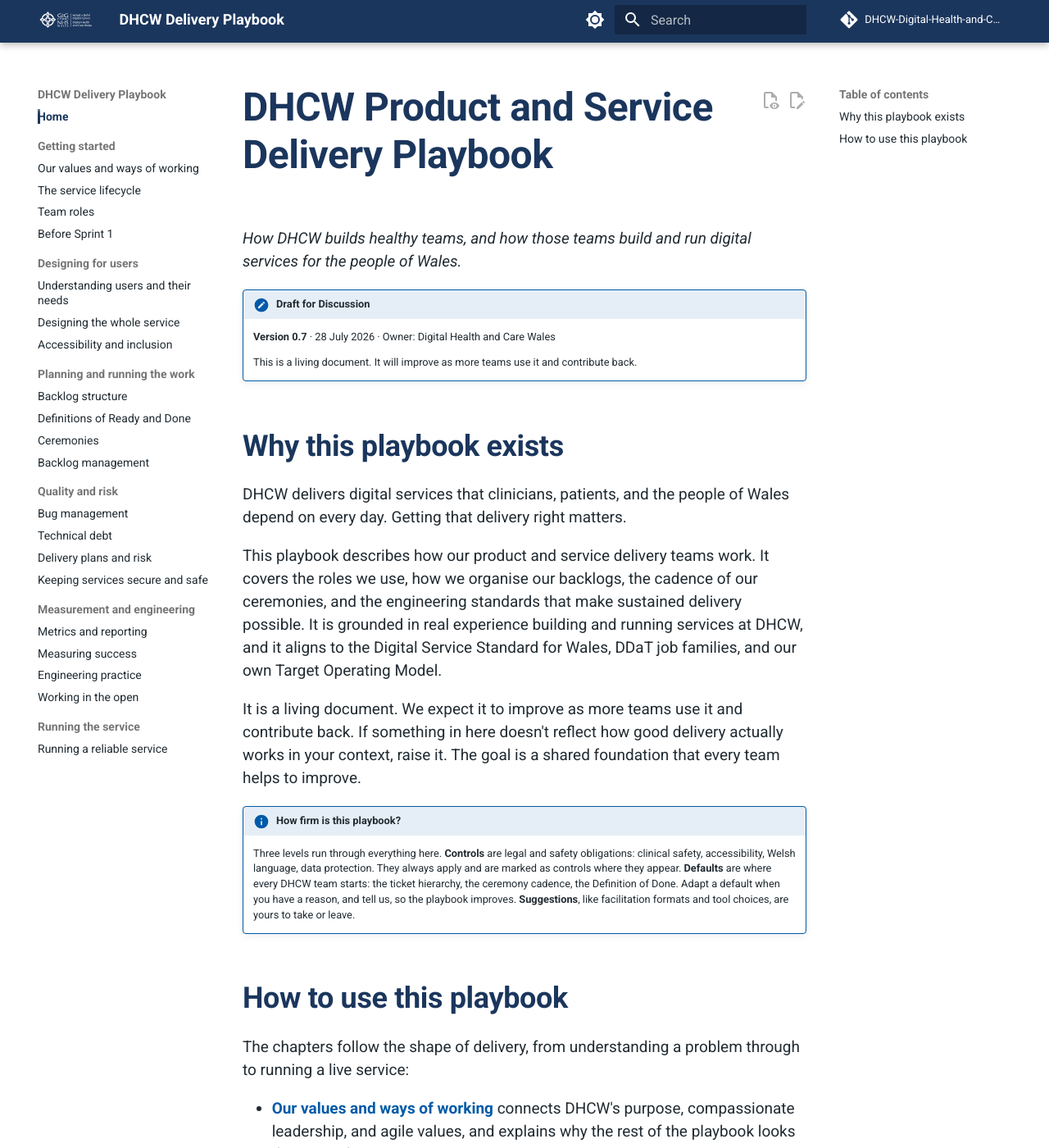
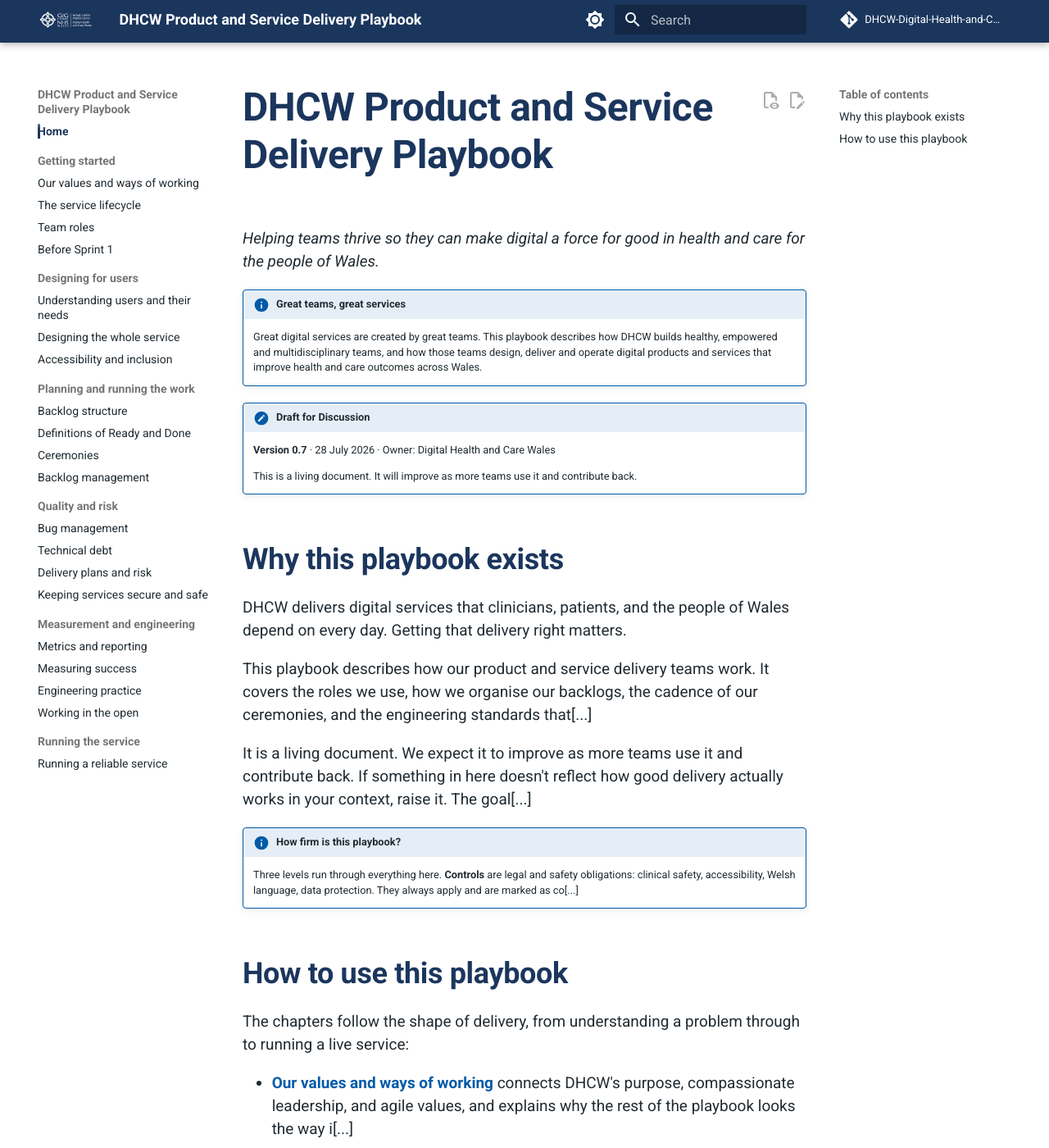
Before and after one commit to DHCW-Digital-Health-and-Care-Wales/dhcw-delivery-playbook, an MkDocs documentation site: the page built from docs/index.md, in a window 1280 px wide and 1400 px high. Shown: the whole window at 82% size. Built offline with MkDocs 1.6.1 and Material for MkDocs 9.7.7, drawn with Linux system fonts in a browser that asks for light colours; comment, search, counter and statistics services are not loaded; some of the changed text lies outside the part shown.

Commit message:
Update opening strap line, add info callout, and update site title

```diff
--- a/docs/index.md
+++ b/docs/index.md
@@ -1,6 +1,9 @@
 # DHCW Product and Service Delivery Playbook
 
-*How DHCW builds healthy teams, and how those teams build and run digital services for the people of Wales.*
+*Helping teams thrive so they can make digital a force for good in health and care for the people of Wales.*
+
+!!! info "Great teams, great services"
+    Great digital services are created by great teams. This playbook describes how DHCW builds healthy, empowered and multidisciplinary teams, and how those teams design, deliver and operate digital products and services that improve health and care outcomes across Wales.
 
 !!! note "Draft for Discussion"
     **Version 0.7** &middot; 28 July 2026 &middot; Owner: Digital Health and Care Wales
@@ -11,26 +14,26 @@
 
 DHCW delivers digital services that clinicians, patients, and the people of Wales depend on every day. Getting that delivery right matters.
 
-This playbook describes how our product and service delivery teams work. It covers the roles we use, how we organise our backlogs, the cadence of our ceremonies, and the engineering standards that make sustained delivery possible. It is grounded in real experience building and running services at DHCW, and it aligns to the Digital Service Standard for Wales, DDaT job families, and our own Target Operating Model.
+This playbook describes how our product and service delivery teams work. It covers the roles we use, how we organise our backlogs, the cadence of our ceremonies, and the engineering standards that[...]
 
-It is a living document. We expect it to improve as more teams use it and contribute back. If something in here doesn't reflect how good delivery actually works in your context, raise it. The goal is a shared foundation that every team helps to improve.
+It is a living document. We expect it to improve as more teams use it and contribute back. If something in here doesn't reflect how good delivery actually works in your context, raise it. The goal[...]
 
 !!! info "How firm is this playbook?"
-    Three levels run through everything here. **Controls** are legal and safety obligations: clinical safety, accessibility, Welsh language, data protection. They always apply and are marked as controls where they appear. **Defaults** are where every DHCW team starts: the ticket hierarchy, the ceremony cadence, the Definition of Done. Adapt a default when you have a reason, and tell us, so the playbook improves. **Suggestions**, like facilitation formats and tool choices, are yours to take or leave.
+    Three levels run through everything here. **Controls** are legal and safety obligations: clinical safety, accessibility, Welsh language, data protection. They always apply and are marked as co[...]
 
 ## How to use this playbook
 
 The chapters follow the shape of delivery, from understanding a problem through to running a live service:
 
-- **[Our values and ways of working](values-and-ways-of-working.md)** connects DHCW's purpose, compassionate leadership, and agile values, and explains why the rest of the playbook looks the way it does.
+- **[Our values and ways of working](values-and-ways-of-working.md)** connects DHCW's purpose, compassionate leadership, and agile values, and explains why the rest of the playbook looks the way i[...]
 - **[The service lifecycle](service-lifecycle.md)** sets out the phases every service moves through.
-- **[Understanding users and their needs](understanding-users.md)**, **[designing the whole service](whole-service-design.md)**, and **[accessibility and inclusion](accessibility-and-inclusion.md)** cover how we learn what people need and design a service that works for everyone in Wales.
+- **[Understanding users and their needs](understanding-users.md)**, **[designing the whole service](whole-service-design.md)**, and **[accessibility and inclusion](accessibility-and-inclusion.md)[...]
 - **[Team roles](team-roles.md)** describes who does what and how a self-organising team holds together.
 - **[Before Sprint 1](before-sprint-1.md)** covers Team Charters, tooling, and Sprint 0.
 - **[Backlog structure](backlog-structure.md)**, **[ceremonies](ceremonies.md)**, and **[backlog management](backlog-management.md)** describe how we plan and run the work.
 - **[Bug management](bug-management.md)**, **[technical debt](technical-debt.md)**, and **[delivery plans and risk](delivery-plans-and-risk.md)** cover quality and de-risking.
 - **[Keeping services secure and safe](security-and-safety.md)** covers secure and private design, information governance, and clinical safety.
-- **[Metrics and reporting](metrics-and-reporting.md)**, **[measuring success](measuring-success.md)**, and **[engineering practice](engineering-practice.md)** describe how we measure team health and service outcomes, and how we build.
+- **[Metrics and reporting](metrics-and-reporting.md)**, **[measuring success](measuring-success.md)**, and **[engineering practice](engineering-practice.md)** describe how we measure team health [...]
 - **[Working in the open](working-in-the-open.md)** explains why these artefacts should be public by default.
 - **[Running a reliable service](running-a-reliable-service.md)** covers how we operate a service well once it's live.
 
--- a/mkdocs.yml
+++ b/mkdocs.yml
@@ -2,7 +2,7 @@
 # This file also works with Zensical, which reads mkdocs.yml natively.
 # Configured for DHCW-Digital-Health-and-Care-Wales/dhcw-delivery-playbook.
 
-site_name: DHCW Delivery Playbook
+site_name: DHCW Product and Service Delivery Playbook
 site_description: How DHCW builds healthy teams, and how those teams build and run digital services for the people of Wales.
 site_author: Digital Health and Care Wales
 copyright: "© 2026 Digital Health and Care Wales. Content available under the Open Government Licence v3.0."
```
